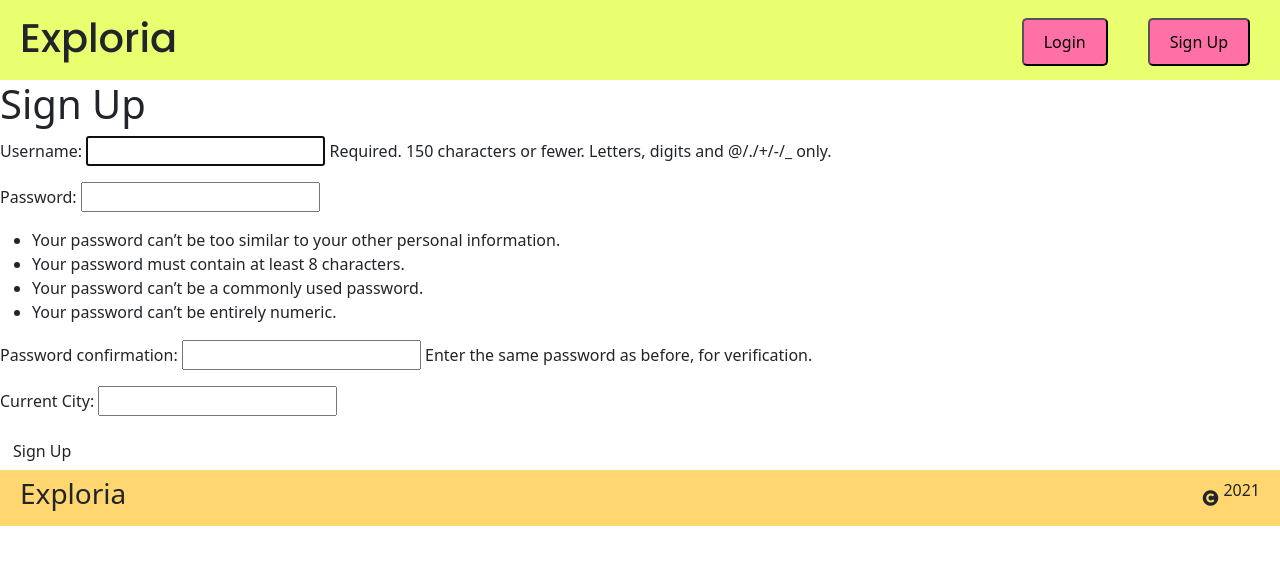
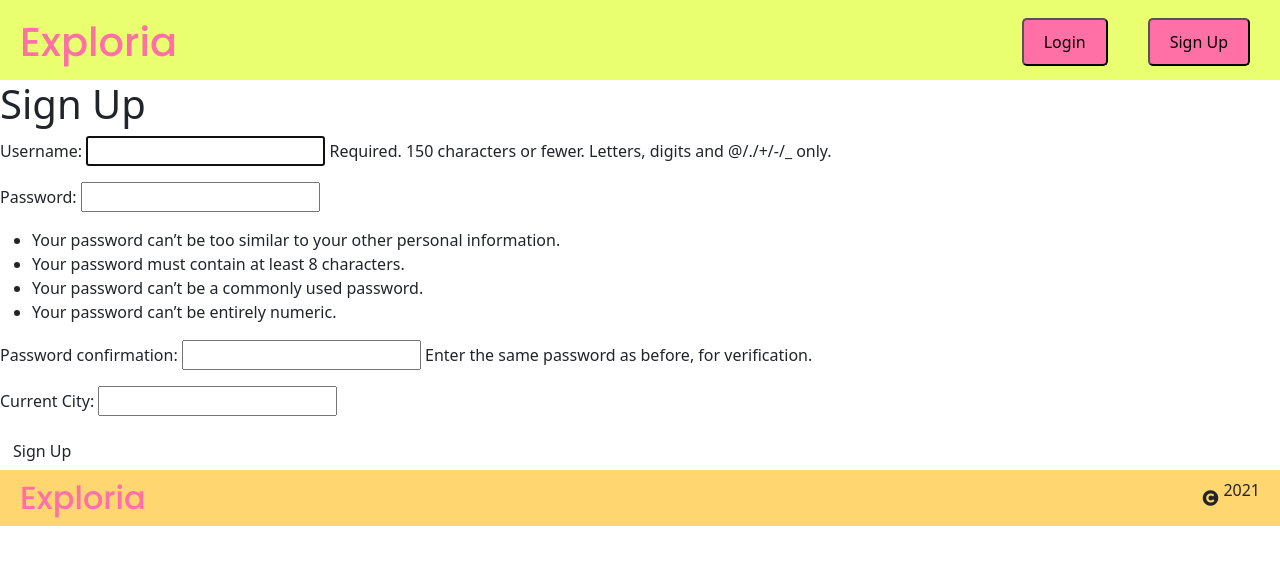
Before and after one commit to bryancurtis3/exploria-app, a Django app: page /accounts/signup/ in a window 1280 px wide. Shown: the top 565 px of the page. Run offline with Django 3.2, Linux system fonts and the light colour scheme; style sheets or scripts are compiled from the project's sources; some libraries are stand-ins or nearby versions.

Commit message:
changes styling of Exploria in nav and footer and links to home

```diff
--- a/main_app/static/styles/main.scss
+++ b/main_app/static/styles/main.scss
@@ -35,10 +35,21 @@ body {
 .navbar-one {
   display: flex;
   align-items: center;
-    h1 {
+    a {
+      font-size: 40px;
+      font-weight: 500;
       font-family: Poppins;
+      text-decoration: none;
+      color: var(--pink)
     };
+}
 
+#footer-logo {
+  font-size: 32px;
+  font-weight: 500;
+  font-family: Poppins;
+  text-decoration: none;
+  color: var(--pink)
 }
 
 .navbar-two {
--- a/main_app/templates/base.html
+++ b/main_app/templates/base.html
@@ -9,7 +9,7 @@
 
     <!-- jQuery -->
     <script src="https://code.jquery.com/jquery-3.6.0.min.js" integrity="sha256-/xUj+3OJU5yExlq6GSYGSHk7tPXikynS7ogEvDej/m4=" crossorigin="anonymous"></script>
-    <script defer src="js/app.js"></script>
+
 
     <!-- Bootstrap -->
     <link href="https://cdn.jsdelivr.net/npm/bootstrap@5.1.3/dist/css/bootstrap.min.css" rel="stylesheet" integrity="sha384-1BmE4kWBq78iYhFldvKuhfTAU6auU8tT94WrHftjDbrCEXSU1oBoqyl2QvZ6jIW3" crossorigin="anonymous">
@@ -40,7 +40,7 @@
     <div class="navbar-one">
        <!-- **insert img or icon -->
       <img src="" >
-      <h1>Exploria</h1>
+      <a href="/">Exploria</a>
     </div>
     {% if user.is_authenticated %}
     <div class="">
@@ -70,7 +70,7 @@
 </section>
 <footer>
   <div class="footer-div">
-<h3>Exploria</h3>
+    <a id="footer-logo" href="/">Exploria</a>
   </div>
   <!-- below is added in case it might be useful for presentation-->
   <div class="footer-div">
--- a/main_app/urls.py
+++ b/main_app/urls.py
@@ -7,6 +7,6 @@ urlpatterns = [
     path('posts/<int:pk>/', views.PostDetail.as_view(), name="post_detail"),
     path('accounts/signup/', views.Signup.as_view(), name="signup"),
     path('users/<int:pk>/', views.UserProfile.as_view(), name="profile"),
-    path('users/<int:pk>/edit', views.ProfileUpdate.as_view(), name="profile_update"),
+    path('users/<int:pk>/edit/', views.ProfileUpdate.as_view(), name="profile_update"),
     path('profile_redirect', views.ProfileRedirect.as_view(), name="profile_redirect")
 ]
```
Also changed, not shown: main_app/models.py (+3 -6 lines), static/styles/main.css (+13 -2 lines). Lines whose indentation alone changed are shown as unchanged.
